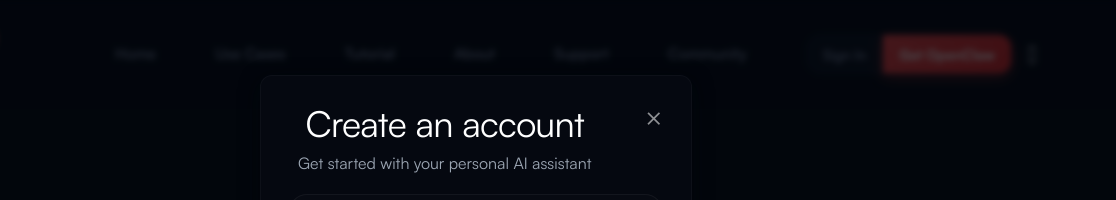
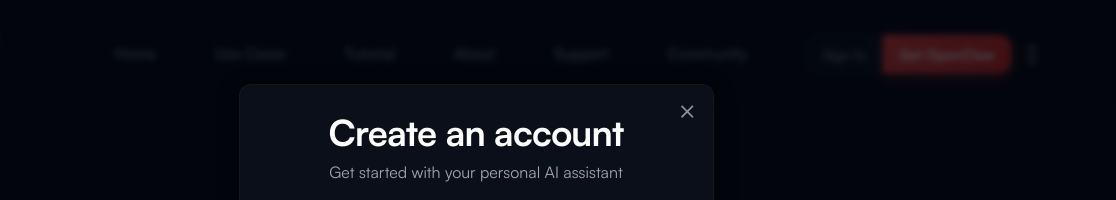
Before and after one commit to GlebRazgar/MyLobster, a website: page landing-clone/index.html in a window 1280 px wide. Both pictures are taken after a click on the button "Run OpenClaw Now". Shown: the top 200 px of the page, 164-1280 px from the left. Drawn offline with Linux system fonts and the light colour scheme.

Commit message:
Adjust modal to lighter card background, true centered header, and +10% width

```diff
--- a/landing-clone/index.html
+++ b/landing-clone/index.html
@@ -384,12 +384,12 @@ $RC=function(a,b){if(b=document.getElementById(b))(a=document.getElementById(a))
 <style>
   .ec-overlay{position:fixed;inset:0;background:rgba(2,6,12,.72);backdrop-filter:blur(3px);display:none;align-items:center;justify-content:center;z-index:9999;padding:24px}
   .ec-overlay.open{display:flex}
-  .ec-modal{width:min(432px,92vw);max-height:min(792px,94vh);overflow:auto;background:var(--bg-primary,#050810);border:1px solid rgba(255,255,255,.03);border-radius:12px;padding:28px 28px 20px;box-shadow:0 6px 20px rgba(2,6,10,.6);color:#fff}
-  .ec-head{display:flex;justify-content:space-between;align-items:flex-start;gap:16px}
-  .ec-head > div{flex:1;padding-right:28px}
-  .ec-head h2{margin:0;font-size:36px;line-height:40px;letter-spacing:-.02em;text-align:center}
+  .ec-modal{width:min(475px,92vw);max-height:min(792px,94vh);overflow:auto;background:var(--bg-card,#0a0f1a);border:1px solid rgba(255,255,255,.03);border-radius:12px;padding:28px 28px 20px;box-shadow:0 6px 20px rgba(2,6,10,.6);color:#fff;position:relative}
+  .ec-head{display:block;text-align:center}
+  .ec-head > div{padding-right:0}
+  .ec-head h2{margin:0;font-size:36px;line-height:40px;letter-spacing:-.02em;text-align:center;font-weight:800}
   .ec-sub{margin:8px 0 20px;color:#9ca6b3;font-size:16px;line-height:22px;text-align:center}
-  .ec-close{background:none;border:0;color:rgba(255,255,255,.55);font-size:28px;cursor:pointer;line-height:1}
+  .ec-close{background:none;border:0;color:rgba(255,255,255,.55);font-size:28px;cursor:pointer;line-height:1;position:absolute;right:16px;top:12px}
   .ec-social{width:100%;height:60px;border-radius:18px;border:1px solid rgba(255,255,255,.05);background:rgba(255,255,255,.01);color:#f5f7fa;font-size:18px;font-weight:600;display:flex;align-items:center;justify-content:center;gap:12px;cursor:not-allowed;opacity:.95}
   .ec-divider{display:flex;align-items:center;gap:14px;margin:20px 0 18px;color:rgba(255,255,255,.28);font-size:14px}
   .ec-divider:before,.ec-divider:after{content:'';height:1px;flex:1;background:rgba(255,255,255,.04)}
```
